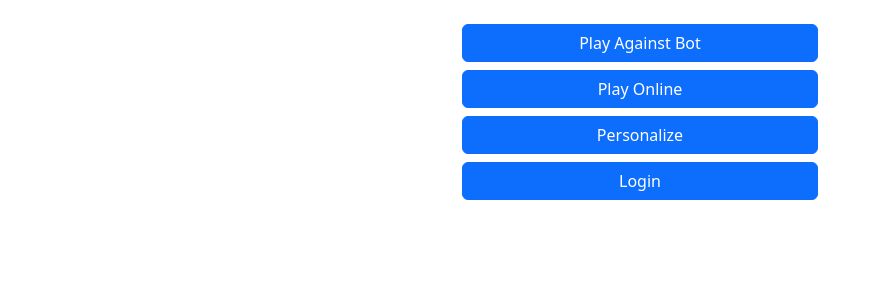
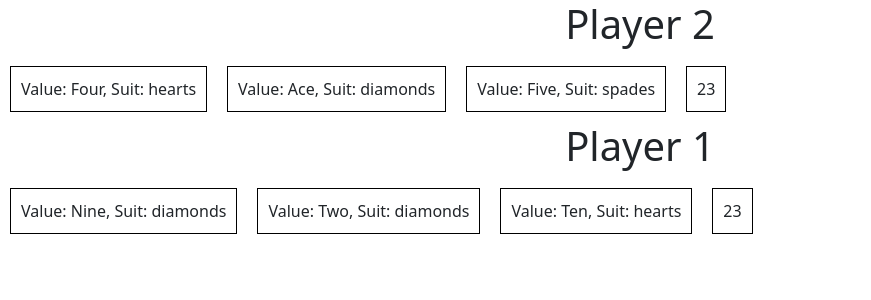
Before and after one commit to pdsatter/StrategicWar, a React (Create React App) app in the folder strategic-war-game/: page /game in a window 1280 px wide. Shown: the top 300 px of the page, without its empty margins (0-871 px from the left). Built offline with nearby package versions, Linux system fonts and the light colour scheme.

Commit message:
Add some UI to gameboard to display each players hand

```diff
--- a/strategic-war-game/package.json
+++ b/strategic-war-game/package.json
@@ -14,6 +14,7 @@
     "react": "^18.3.1",
     "react-bootstrap": "^2.10.6",
     "react-dom": "^18.3.1",
+    "react-router-dom": "^7.0.2",
     "react-scripts": "^5.0.1",
     "typescript": "^4.9.5",
     "web-vitals": "^2.1.4"
--- a/strategic-war-game/src/App.tsx
+++ b/strategic-war-game/src/App.tsx
@@ -1,11 +1,18 @@
 import React from 'react';
+import { BrowserRouter as Router, Route, Routes } from 'react-router-dom';
 import './App.css';
 import Home from './components/pages/Home';
+import GamePage from './components/gamePage/gamePage';
 
 function App() {
   return (
     <div className="App">
-      <Home />
+      <Router>
+        <Routes>
+          <Route path="/" element={<Home />} />
+          <Route path="/game" element={<GamePage />} />
+        </Routes>
+      </Router>
     </div>
   );
 }
--- /dev/null
+++ b/strategic-war-game/src/components/gamePage/gamePage.tsx
@@ -0,0 +1,44 @@
+import React from 'react';
+import { Game, Deck, Card, Suit, CardValue } from '../utils/classes';
+
+
+const GamePage: React.FC = () => {
+    const game = new Game();
+
+    const renderCard = (card: Card) => {
+        return (
+            <div key={`${card.suit}-${card.value}`} style={{ border: '1px solid black', margin: '10px', padding: '10px' }}>
+                Value: {CardValue[card.value]}, Suit: {Suit[card.suit]}
+            </div>
+        );
+    };
+
+    const renderDeck = (deck: Deck) => {
+        return (
+            <div style={{ border: '1px solid black', margin: '10px', padding: '10px' }}>
+                {deck.cards.length}
+            </div>
+        );
+    }
+
+    return (
+        <>
+            <div>
+                <h1>Player 2</h1>
+                <div style={{ display: 'flex' }}>
+                    {game.getPlayer2().getHand().getCards().map(renderCard)}
+                    {renderDeck(game.getPlayer2().getDeck())}
+                </div>
+            </div>
+            <div>
+                <h1>Player 1</h1>
+                <div style={{ display: 'flex' }}>
+                    {game.getPlayer1().getHand().getCards().map(renderCard)}
+                    {renderDeck(game.getPlayer1().getDeck())}
+                </div>
+            </div>
+        </>
+    );
+}
+
+export default GamePage;
--- a/strategic-war-game/src/components/pages/Home.tsx
+++ b/strategic-war-game/src/components/pages/Home.tsx
@@ -1,27 +1,37 @@
 import React from 'react';
+import { useNavigate } from 'react-router-dom';
 import { Col, Row } from 'react-bootstrap';
 import 'bootstrap/dist/css/bootstrap.min.css';
 
 const ButtonGroup: React.FC = () => {
+    const navigate = useNavigate();
+
     const xsSpan = 6;
     const xsOffset = 3;
     const lgSpan = 4;
     const lgOffset = 4;
+
+    const openBotGame = () => {
+        navigate('/game');
+    };
+
     return (
         <Row>
-            <Col xs={{ span: xsSpan, offset: xsOffset }} lg={{ span: lgSpan, offset: lgOffset}}>
-                <button type="button" className="btn btn-primary w-100 mb-2">Play Against Bot</button>
+            <Col xs={{ span: xsSpan, offset: xsOffset }} lg={{ span: lgSpan, offset: lgOffset }}>
+                <button type="button" className="btn btn-primary w-100 mb-2" onClick={openBotGame}>
+                    Play Against Bot
+                </button>
             </Col>
 
-            <Col xs={{ span: xsSpan, offset: xsOffset }} lg={{ span: lgSpan, offset: lgOffset}}>
+            <Col xs={{ span: xsSpan, offset: xsOffset }} lg={{ span: lgSpan, offset: lgOffset }}>
                 <button type="button" className="btn btn-primary w-100 mb-2">Play Online</button>
             </Col>
 
-            <Col xs={{ span: xsSpan, offset: xsOffset }} lg={{ span: lgSpan, offset: lgOffset}}>
+            <Col xs={{ span: xsSpan, offset: xsOffset }} lg={{ span: lgSpan, offset: lgOffset }}>
                 <button type="button" className="btn btn-primary w-100 mb-2">Personalize</button>
             </Col>
 
-            <Col xs={{ span: xsSpan, offset: xsOffset }} lg={{ span: lgSpan, offset: lgOffset}}>
+            <Col xs={{ span: xsSpan, offset: xsOffset }} lg={{ span: lgSpan, offset: lgOffset }}>
                 <button type="button" className="btn btn-primary w-100 mb-2">Login</button>
             </Col>
         </Row>
--- a/strategic-war-game/src/components/utils/classes.ts
+++ b/strategic-war-game/src/components/utils/classes.ts
@@ -1,5 +1,4 @@
 import { getStartingDecks } from "./gameplay";
-
 
 export class Game {
     private player1: Player;
@@ -50,6 +49,7 @@ export class Player {
     constructor(deck: Deck) {
         this.deck = deck;
         this.hand = new Hand();
+        this.drawCards();
     }
 
     drawCards(): void {
```
Also changed, not shown: strategic-war-game/src/components/Game/game.tsx (deleted, +0 -13 lines), 1 other file (tests, documents, lock files or other folders).
